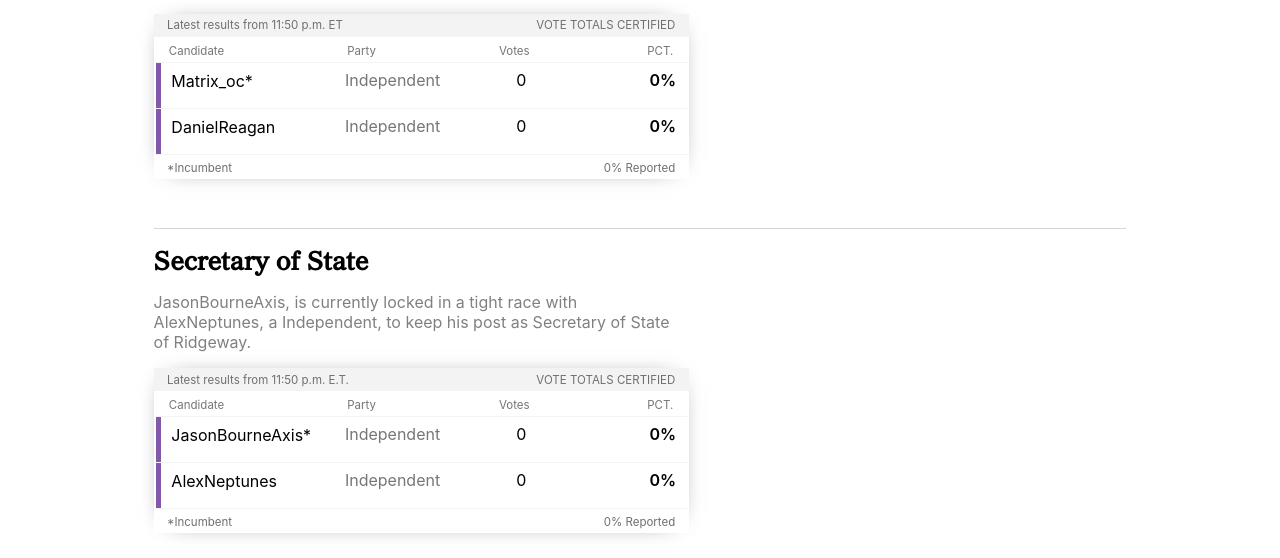
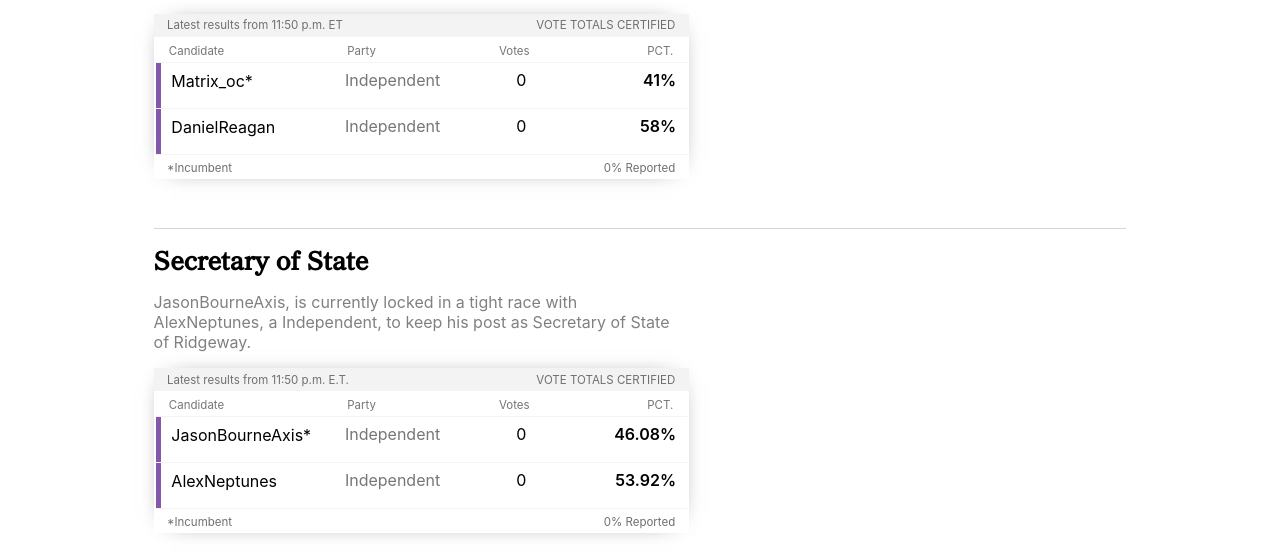
Before and after one commit to RestiveSole267/anctimes-elections, a React (Create React App) app: page /anctimes-elections/ridgeway in a window 1280 px wide. Shown: the part 337-895 px from the top of the page. Built offline with nearby package versions, Linux system fonts and the light colour scheme.

Commit message:
election data update 1 of many

```diff
--- a/src/ridgeway/ridgeway.js
+++ b/src/ridgeway/ridgeway.js
@@ -32,14 +32,14 @@ class RidgewayElectionFeed extends React.Component{
                                 <div className='can-name-unoffical'>Matrix_oc* </div>
                                 <div className='can-party'>Independent</div>
                                 <div className='can-votes'>0</div>
-                                <div className='can-pct'>0%</div>
+                                <div className='can-pct'>41%</div>
                             </tr>
                             <tr className='candidate-2'>
                                 <div className='can-partycolor-ind'></div>
                                 <div className='can-name2'>DanielReagan</div>
                                 <div className='can-party'>Independent</div>
                                 <div className='can-votes'>0</div>
-                                <div className='can-pct'>0%</div>
+                                <div className='can-pct'>58%</div>
                             </tr>
                         </table>
                         <div className='footer-table'>
@@ -68,14 +68,14 @@ class RidgewayElectionFeed extends React.Component{
                                 <div className='can-name-unoffical'>JasonBourneAxis*</div>
                                 <div className='can-party'>Independent</div>
                                 <div className='can-votes'>0</div>
-                                <div className='can-pct'>0%</div>
+                                <div className='can-pct'>46.08%</div>
                             </tr>
                             <tr className='candidate-2'>
                                 <div className='can-partycolor-ind'></div>
                                 <div className='can-name2'>AlexNeptunes</div>
                                 <div className='can-party'>Independent</div>
                                 <div className='can-votes'>0</div>
-                                <div className='can-pct'>0%</div>
+                                <div className='can-pct'>53.92%</div>
                             </tr>
                         </table>
                         <div className='footer-table'>
```
